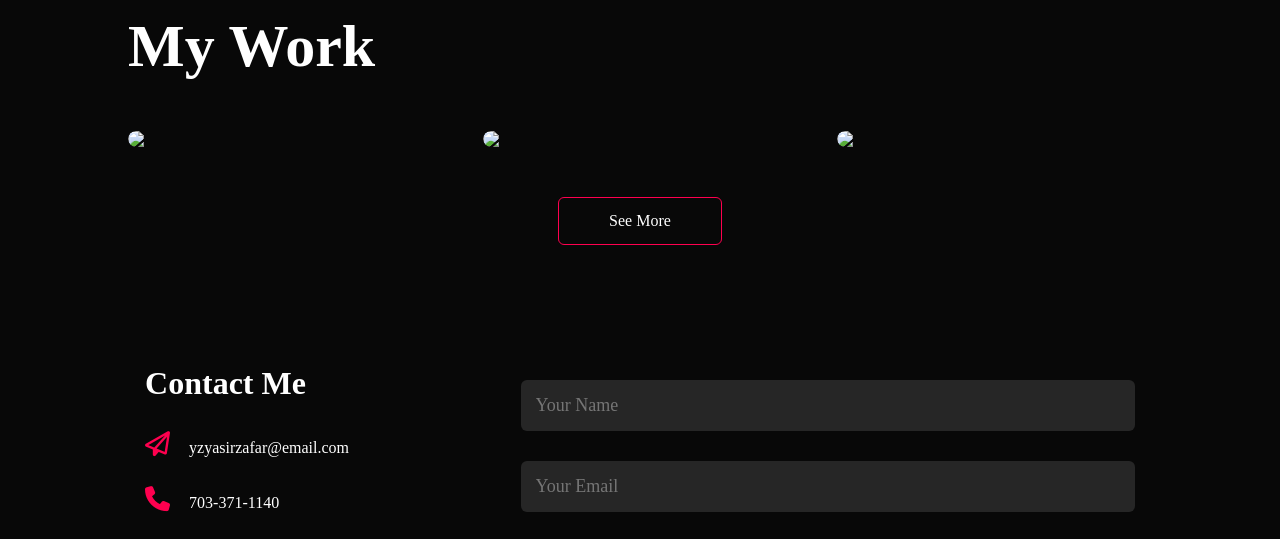
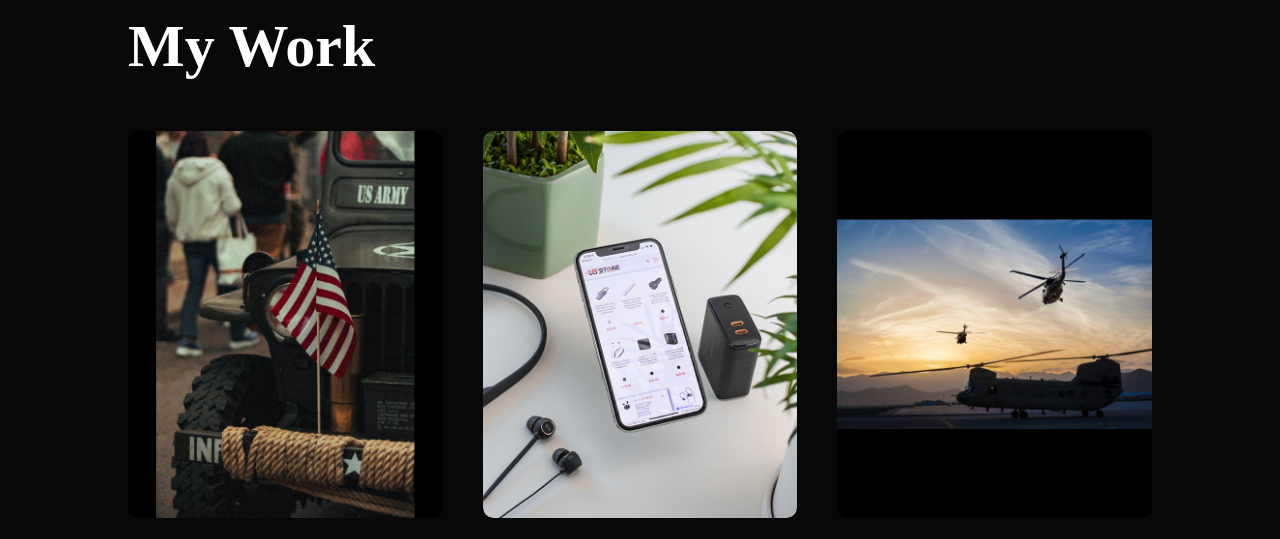
Before and after one commit to yzyasir/yzyasir.github.io, a plain HTML site: page index.html in a window 1280 px wide. Shown: the part 2280-2819 px from the top of the page. Drawn offline with Linux system fonts and the light colour scheme.

Commit message:
seeing some stock images

```diff
--- a/index.html
+++ b/index.html
@@ -162,7 +162,7 @@
             <h1 class="subtitle">My Work</h1>
             <div class="work-list">
                 <div class="work">
-                    <img src="Images/work-1.jpeg">
+                    <img src="Images/work-1.jpg">
                     <div class="layer">
                         <h3>DCS, G-9</h3>
                         <p>DCS, G-9's website offers a seamless blend of intuitive design and comprehensive information tailored to meet the needs of its users.</p>
@@ -170,7 +170,7 @@
                     </div>
                 </div>
                 <div class="work">
-                    <img src="Images/work-3.jpeg">
+                    <img src="Images/work-3.png">
                     <div class="layer">
                         <h3>Ready Army</h3>
                         <p>The Ready Army website equips users with essential resources and information to prepare for emergencies and promote resilience.</p>
@@ -178,7 +178,7 @@
                     </div>
                 </div>
                 <div class="work">
-                    <img src="Images/work-2.png">
+                    <img src="Images/work-2.jpg">
                     <div class="layer">
                         <h3>ASA(IE&E)</h3>
                         <p>The ASA(IE&E) website provides a user-friendly interface and valuable resources for navigating acquisition and sustainment processes efficiently.</p>
```
